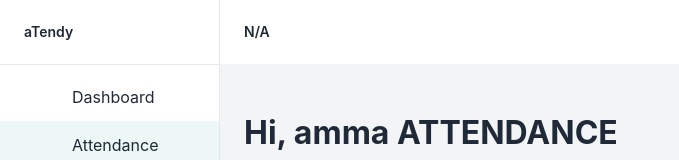
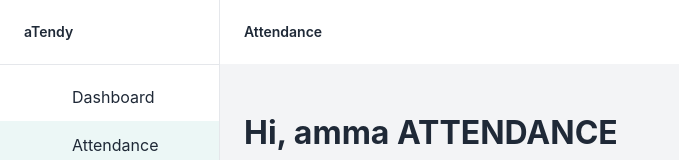
Before and after one commit to SeoBlack/Attendance, a React (Vite) app in the folder attendance-frontend/: page /student/attendance in a window 1280 px wide. Shown: the top 160 px of the page, without its empty margins (0-679 px from the left). Built offline with nearby package versions, Linux system fonts and the light colour scheme; some icons are missing.

Commit message:
Code fixes

```diff
--- a/attendance-frontend/src/layouts/private.tsx
+++ b/attendance-frontend/src/layouts/private.tsx
@@ -23,7 +23,7 @@ function PrivateLayout() {
 
   const computeTitle = (pathname: string) => {
     return menuRoutes
-      .filter(p => pathname.startsWith(p.path + "/"))
+      .filter(p => pathname === p.path || pathname.startsWith(p.path + "/"))
       .sort((a, b) => b.path.length - a.path.length)
       ?.[0]?.label || "N/A";
   };
```
